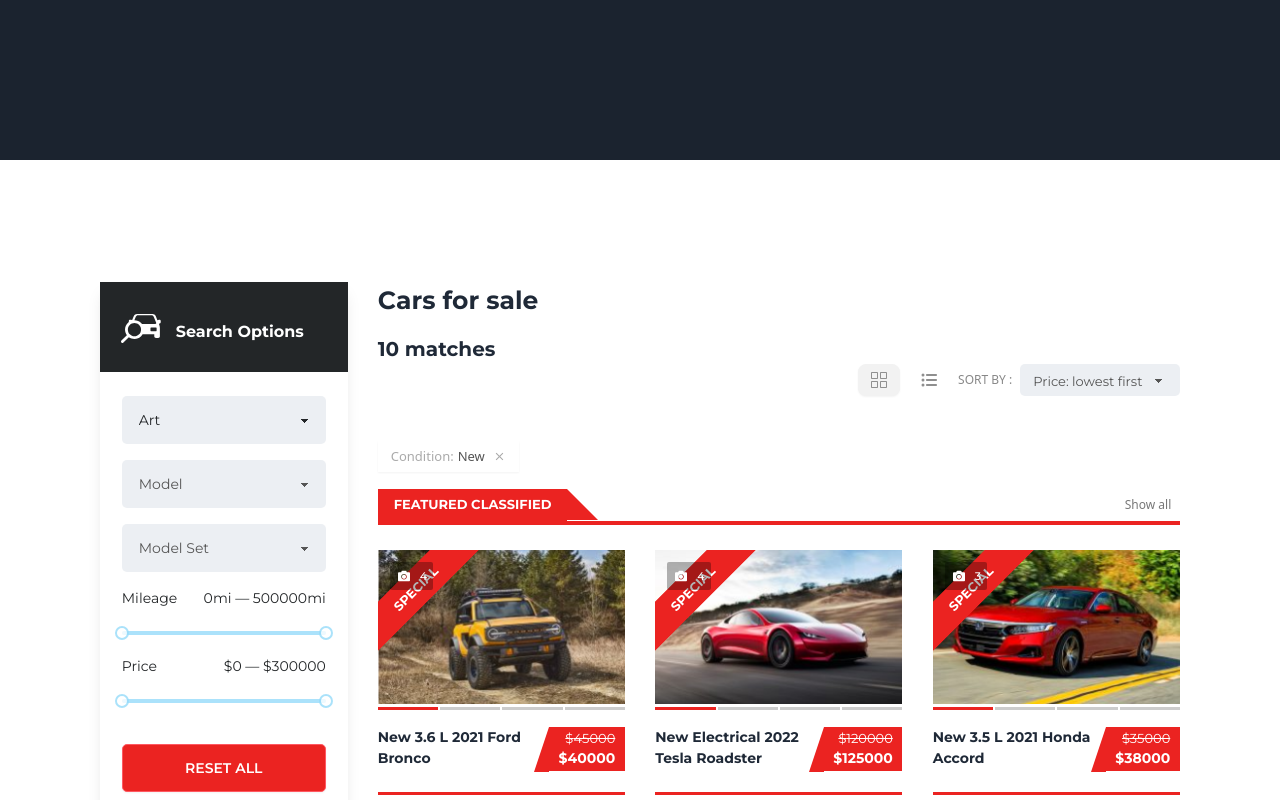
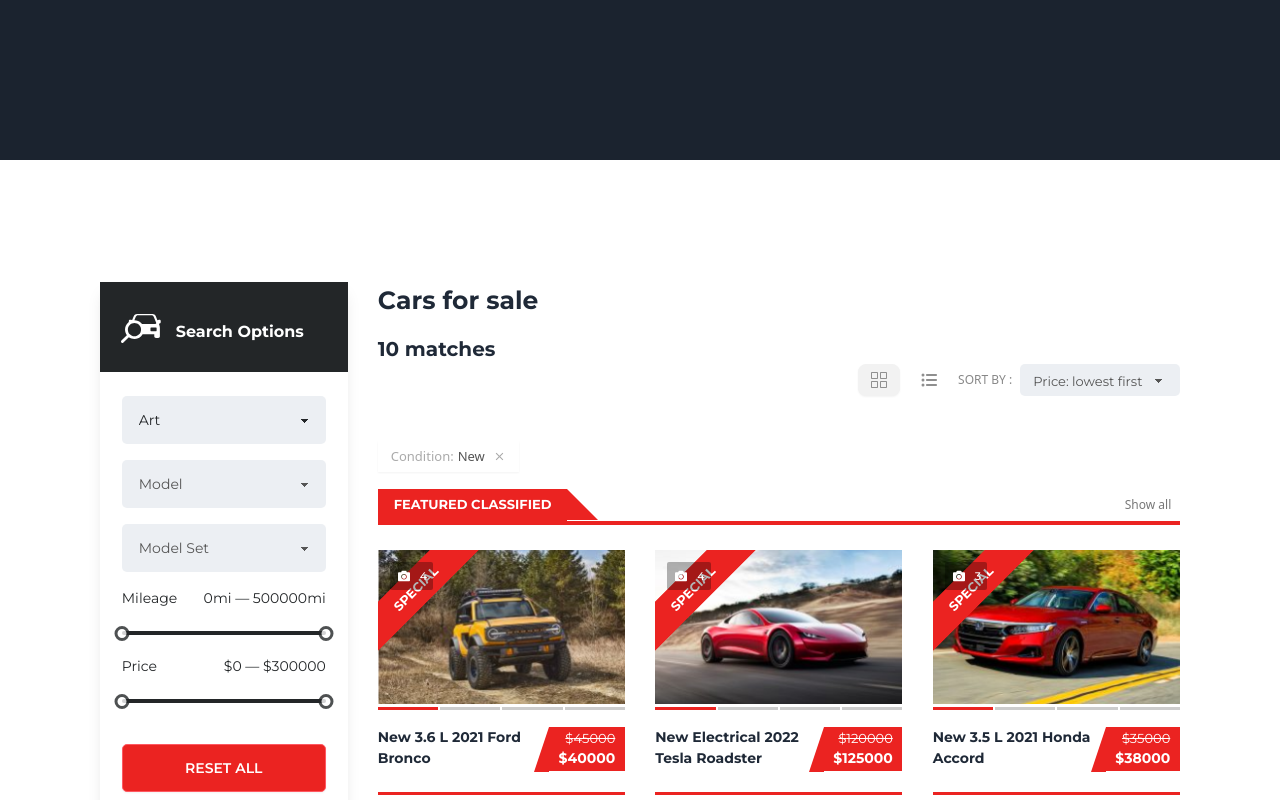
Before and after one commit to RohmadEW/janson-car-dealer, a Next.js app: page / in a window 1280 px wide. Shown: the top 800 px of the page. Built offline with nearby package versions, Linux system fonts and the light colour scheme.

Commit message:
feat: slider

```diff
--- a/src/app/components/SearchOption.tsx
+++ b/src/app/components/SearchOption.tsx
@@ -4,6 +4,25 @@
 import Slider from "rc-slider";
 import "rc-slider/assets/index.css";
 import { useState } from "react";
+
+const styleSlider = {
+  rail: {
+    backgroundColor: "#EEEEEE",
+    height: "4px",
+  },
+  track: {
+    backgroundColor: "#232628",
+    height: "4px",
+  },
+  handle: {
+    backgroundColor: "#FFFFFF",
+    border: "3.5px solid #232628",
+    height: "15px",
+    width: "15px",
+    marginLeft: "0px",
+    marginTop: "-5.5px",
+  },
+};
 
 export default function SearchOption() {
   return (
@@ -77,6 +96,7 @@
           step={10000}
           value={value}
           onChange={handleChange}
+          styles={styleSlider}
         />
       </div>
     </div>
@@ -107,6 +127,7 @@
           step={10000}
           value={value}
           onChange={handleChange}
+          styles={styleSlider}
         />
       </div>
     </div>
```
